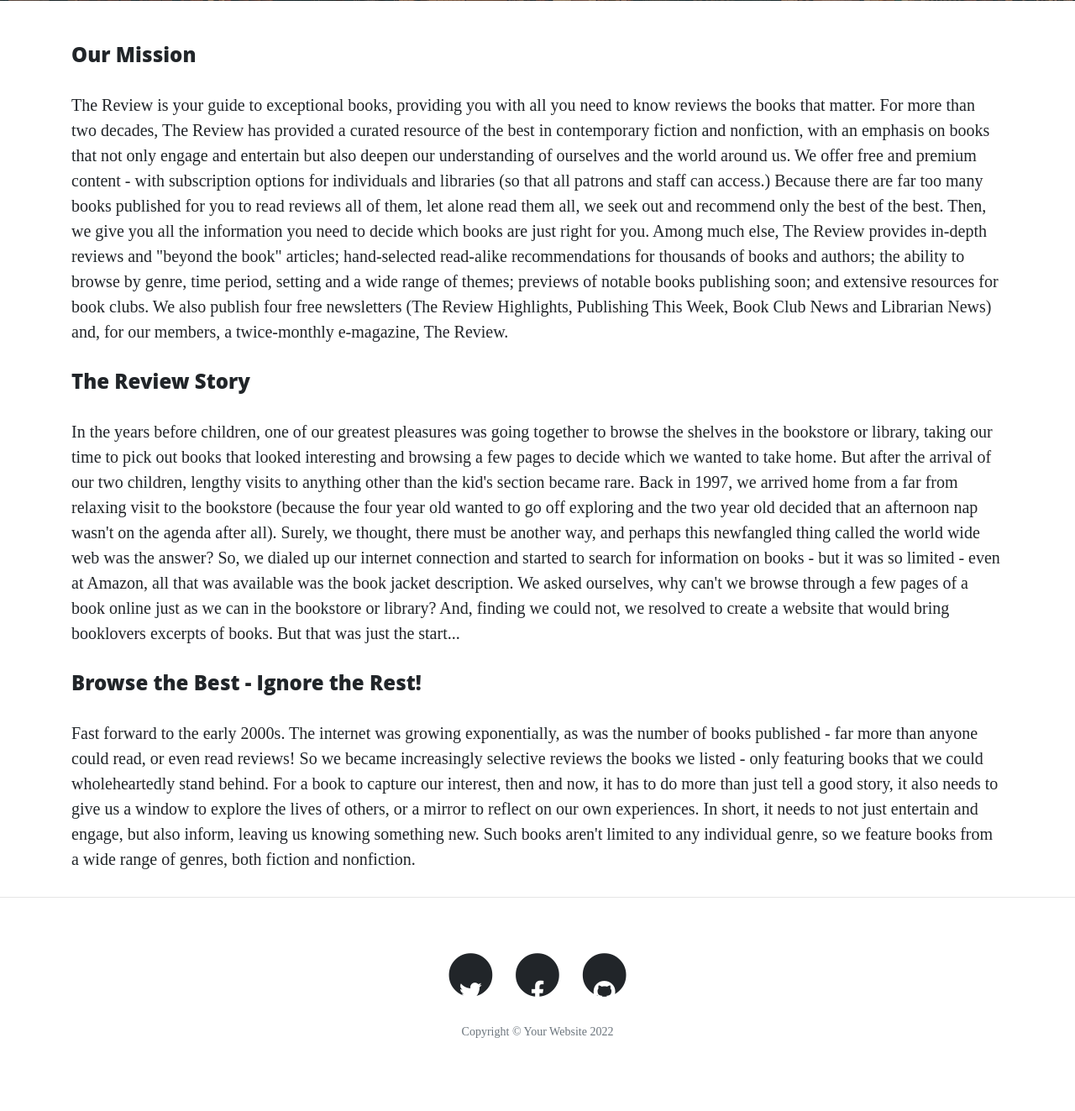
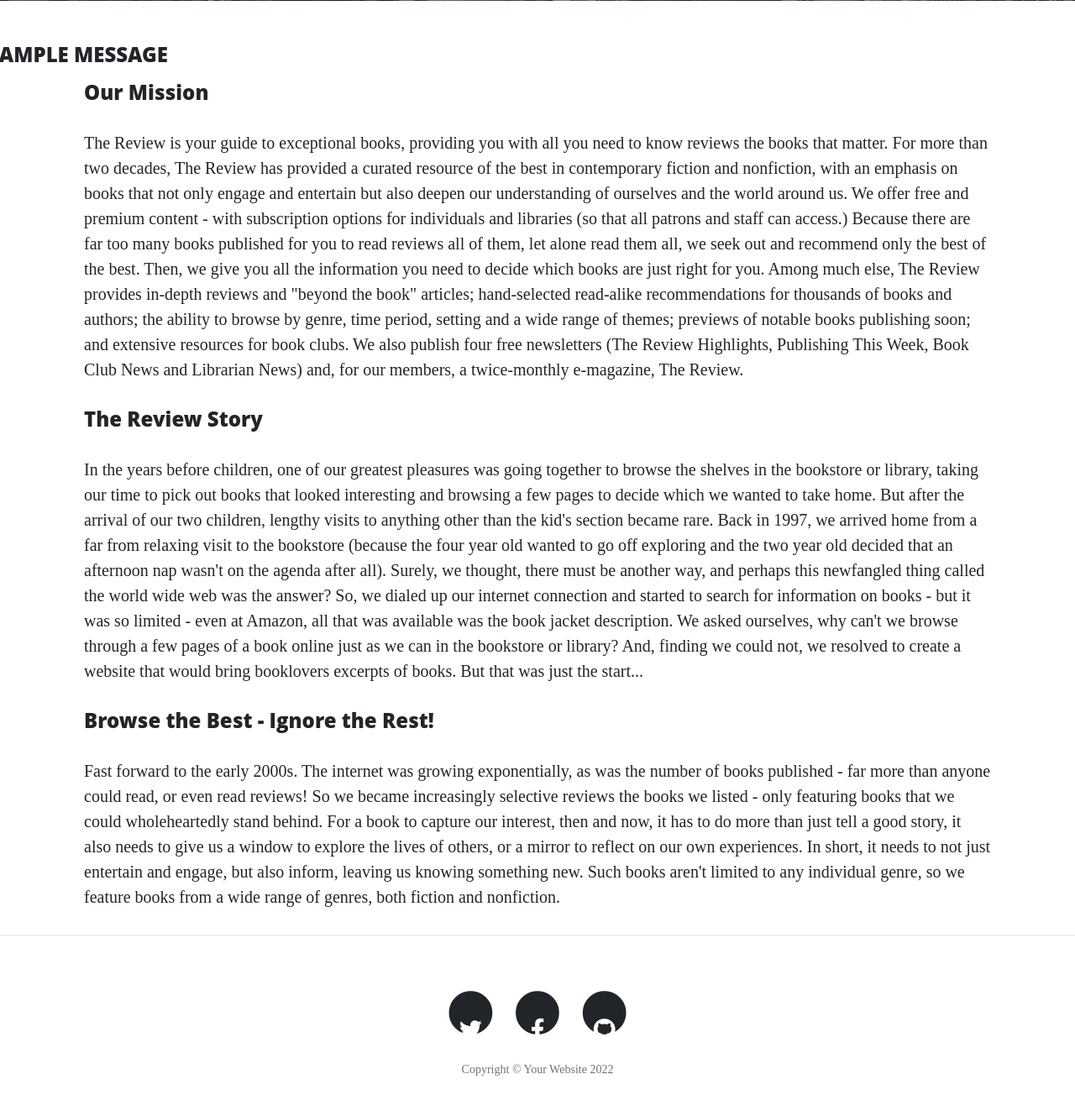
Before and after one commit to LySeriuos/MS-3-book-review, a Flask app: page /about in a window 1280 px wide. Shown: the part 627-1950 px from the top of the page at 84% size. Before the commit the page ends 1863 px from the top, so only its background shows below. Run offline with Flask 2, Linux system fonts and the light colour scheme; one stand-in notice (Sample message) is shown; some libraries are stand-ins or nearby versions.

Commit message:
added section for flash messages

```diff
--- a/first.py
+++ b/first.py
@@ -80,7 +80,7 @@ def register():
 
         if existing_user:
             flash("Username already exists")
-            return redirect  (url_for("register"))
+            return redirect (url_for("login"))
 
         register = {"username": request.form.get("username").lower(),
         "password": generate_password_hash(request.form.get("password"))
@@ -88,7 +88,8 @@ def register():
         mongo.db.users.insert_one(register)
 
         # put the new user into 'session' cookie
-
+        session["user"] = request.form.get("username").lower()
+        flash("Registration Successful")
     return render_template("register.html")
 
 # this is only if on test. It shouldn't be on normal basis
--- a/templates/base.html
+++ b/templates/base.html
@@ -30,11 +30,22 @@
 		</div>
 	</header>
 
+	<section>
+		<!-- flash messages-->
+		{% with messages = get_flashed_messages() %}
+			{% if messages %}
+				{% for message in messages %}
+					<div class="row flashes">
+						<h4 class="text-uppercase text-align-center">{{ message }}</h4>
+				{% endfor %}
+			{% endif %}
+		{% endwith %}
+	</section>
+
+
 	<!-- Main Content -->
+<main class="container">
 	<div class="container">
-
-        {% block content %}
-        {% endblock %}
 		<nav class="navbar navbar-expand-lg navbar-light fixed-top" id="mainNav">
 			<div class="container">
 				<a class="navbar-brand" href="{{ url_for('index') }}">The Review</a>
@@ -60,10 +71,13 @@
 				</div>
 			</div>
 		</nav>
+		{% block content %}
+        {% endblock %}
+	</div>
+</main>
+	<hr>
 
-	</div>
 
-	<hr>
 
 	<!-- Footer -->
 	<footer>
```
